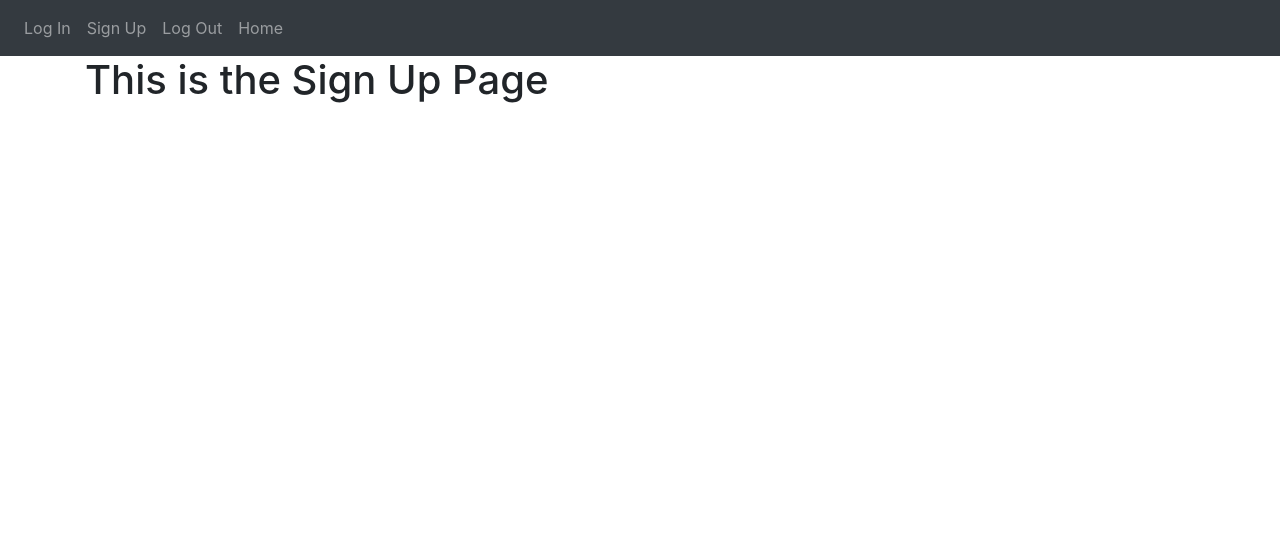
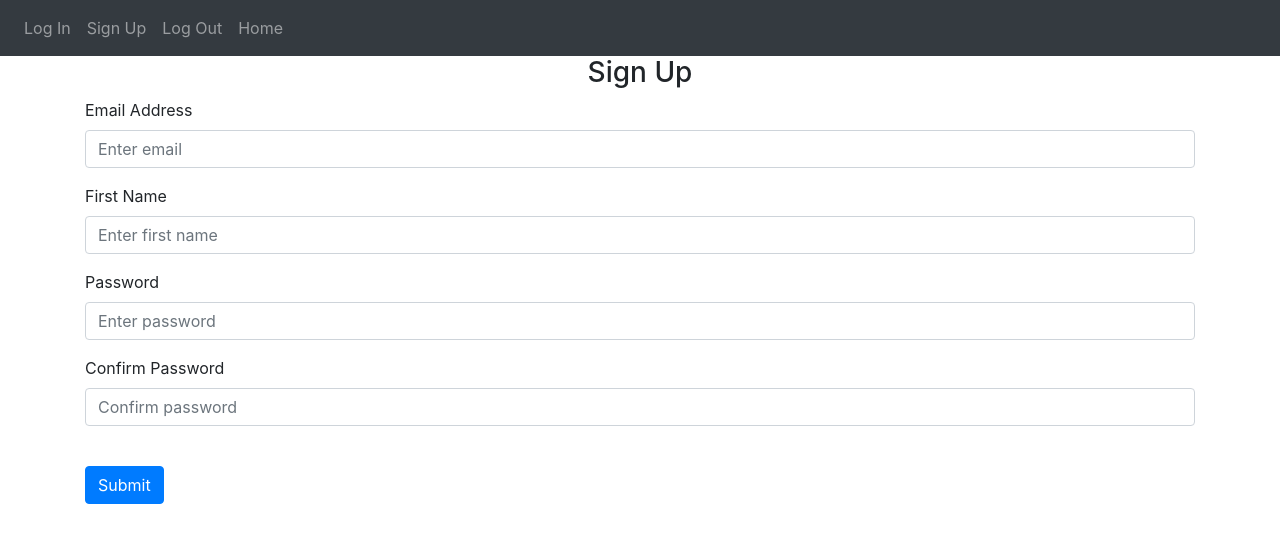
Before and after one commit to karbyshevillia/Gouvernement, a Flask app: page /auth/sign-up in a window 1280 px wide. Shown: the top 543 px of the page. Run offline with Flask 3, Linux system fonts and the light colour scheme; some libraries are stand-ins or nearby versions.

Commit message:
Sign-up and log-in pages set up and accessible

```diff
--- a/website/templates/sign_up.html
+++ b/website/templates/sign_up.html
@@ -3,5 +3,45 @@
 {% block title %}Sign Up{% endblock %}
 
 {% block content %}
-<h1>This is the Sign Up Page</h1>
+<form method="POST">
+    <h3 align="center">Sign Up</h3>
+    <div class="form-group">
+        <label for="email">Email Address</label>
+        <input
+            type="email"
+            class="form-control"
+            id="email"
+            name="email"
+            placeholder="Enter email">
+    </div>
+    <div class="form-group">
+        <label for="first_name">First Name</label>
+        <input
+            type="email"
+            class="form-control"
+            id="first_name"
+            name="first_name"
+            placeholder="Enter first name">
+    </div>
+    <div class="form-group">
+        <label for="password_1">Password</label>
+        <input
+            type="email"
+            class="form-control"
+            id="password_1"
+            name="password_1"
+            placeholder="Enter password">
+    </div>
+    <div class="form-group">
+        <label for="password_2">Confirm Password</label>
+        <input
+            type="email"
+            class="form-control"
+            id="password_2"
+            name="password_2"
+            placeholder="Confirm password">
+    </div>
+    <br>
+    <button type="submit" class="btn btn-primary">Submit</button>
+</form>
 {% endblock %}
```
Also changed, not shown: website/templates/login.html (+24 -2 lines).
